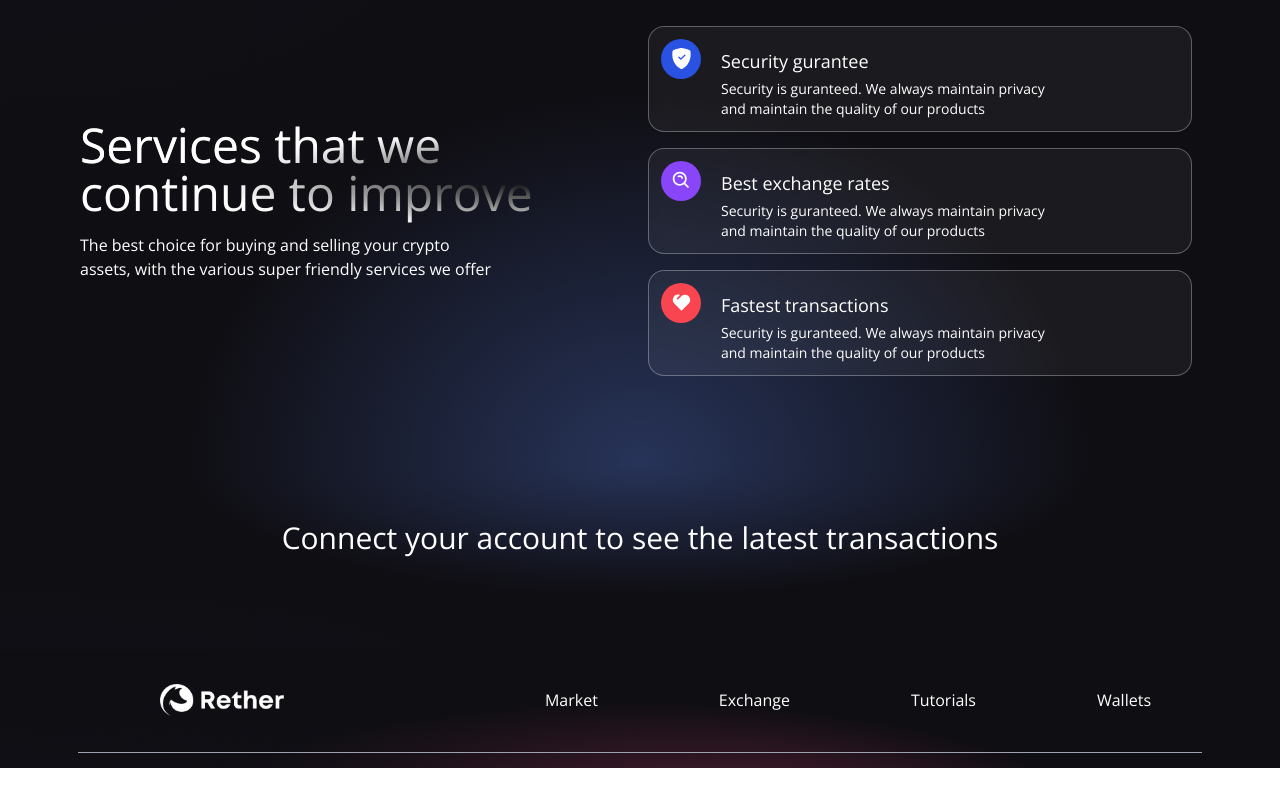
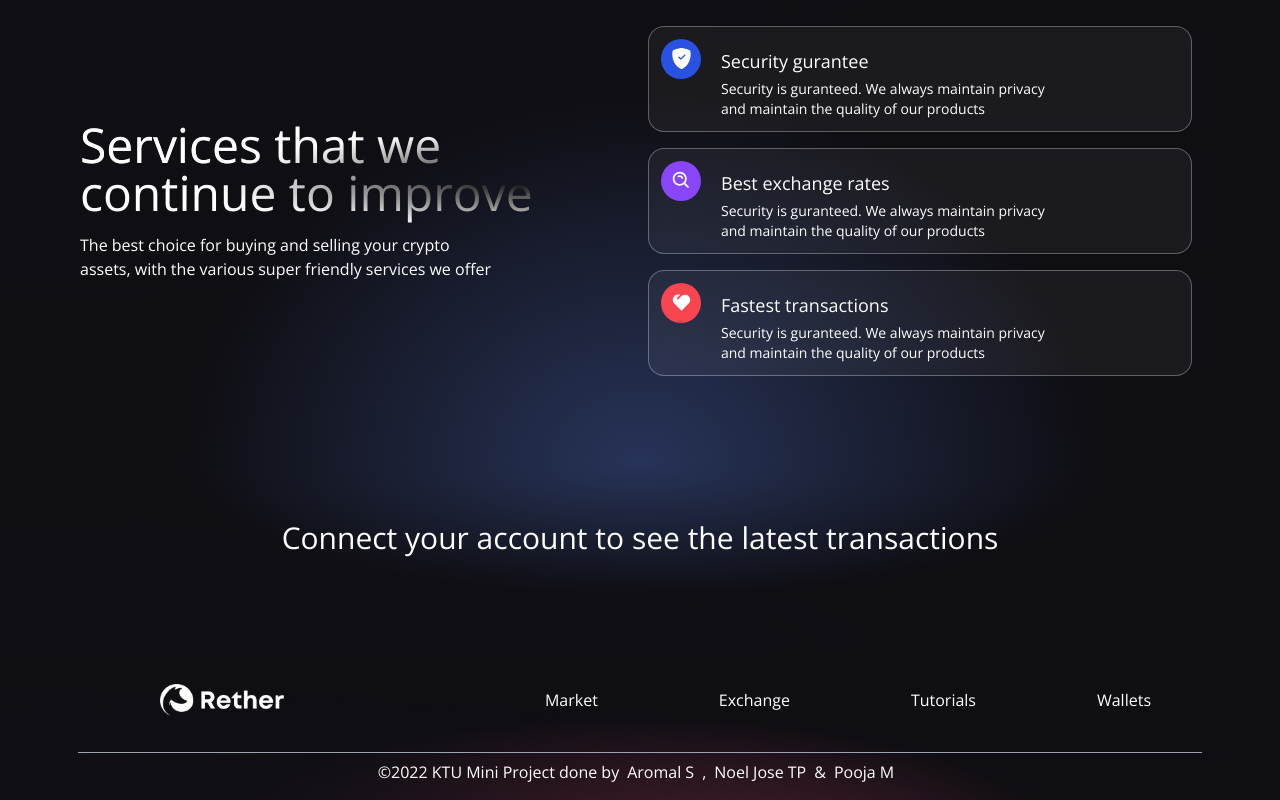
Before and after one commit to aromalsanthosh/Rether, a React (Vite) app in the folder client/: page / in a window 1280 px wide. Shown: the part 829-1629 px from the top of the page. Before the commit the page ends 1597 px from the top, so only its background shows below. Built offline with nearby package versions, Linux system fonts and the light colour scheme.

Commit message:
Add credits - footer

```diff
--- a/client/src/components/Footer.jsx
+++ b/client/src/components/Footer.jsx
@@ -25,6 +25,13 @@ const Footer = () => (
     </div>
 
     <div className="sm:w-[90%] w-full h-[0.25px] bg-gray-400 mt-5 " />
+    <p className="text-white text-base text-center mx-1 cursor-pointer mt-2">
+          ©2022 KTU Mini Project done by
+          <a href="https://aromalsanthosh.com" target="_blank" className="text-white text-base text-center mx-2 cursor-pointer">Aromal S</a>,
+          <a href="" className="text-white text-base text-center mx-2 cursor-pointer">Noel Jose TP</a>
+          &
+          <a href="" className="text-white text-base text-center mx-2 cursor-pointer">Pooja M</a>
+    </p>
   </div>
 );
 
```
